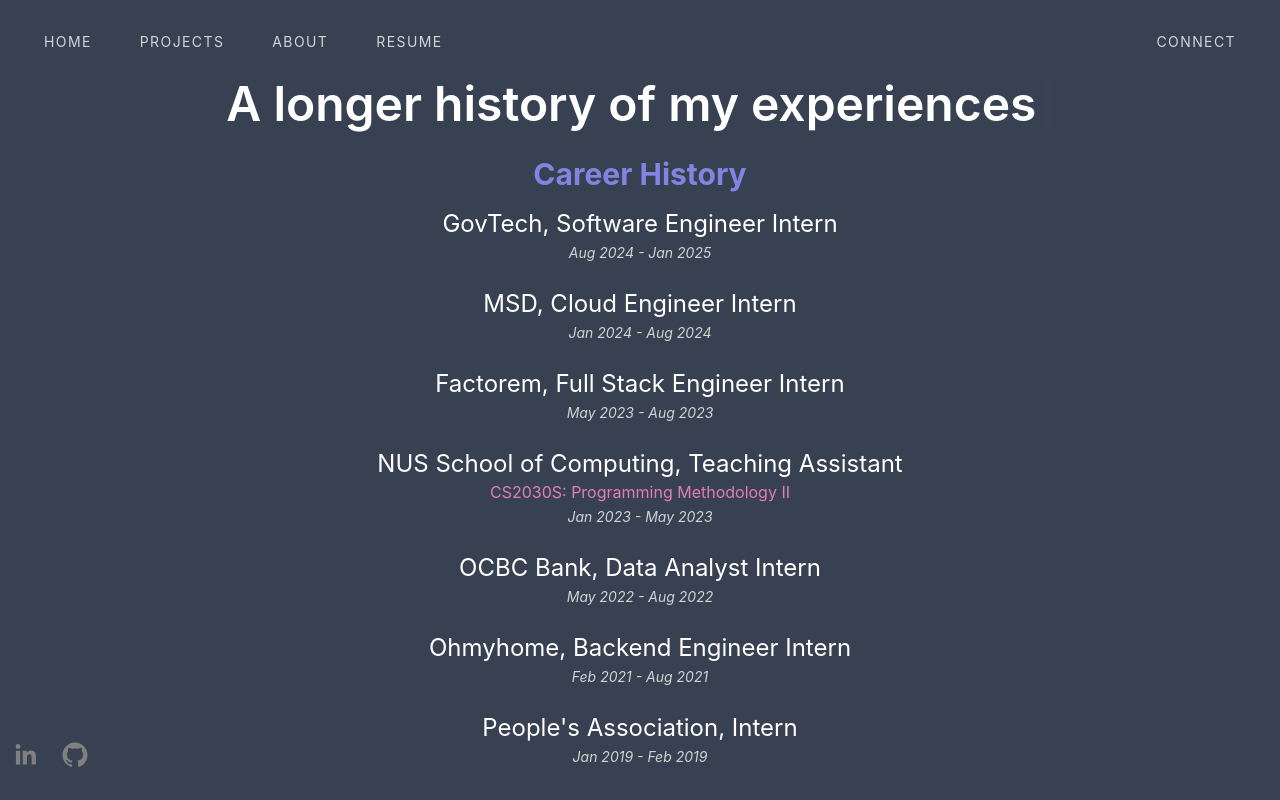
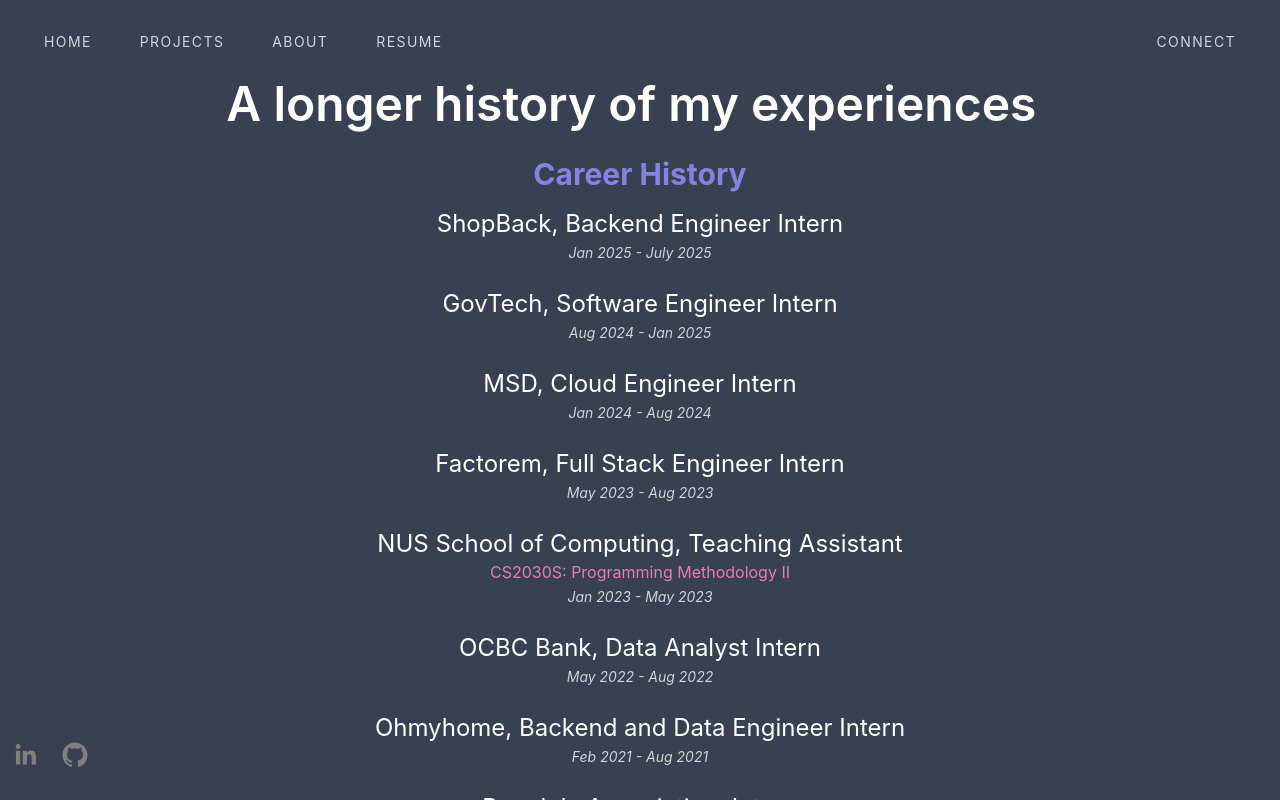
Before and after one commit to bryanhce/portfolio-website, a Next.js app: page /ResumePage in a window 1280 px wide. Built offline with nearby package versions, Linux system fonts and the light colour scheme.

Commit message:
update resume page

```diff
--- a/pages/ResumePage.tsx
+++ b/pages/ResumePage.tsx
@@ -4,7 +4,12 @@ import Section from "../components/Resume/Section";
 import Footer from "../components/Footer";
 import { Cursor, useTypewriter } from "react-simple-typewriter";
 
-const work = [
+const careerHistory = [
+  {
+    title: "ShopBack, Backend Engineer Intern",
+    titleLink: "https://www.shopback.sg/",
+    date: "Jan 2025 - July 2025",
+  },
   {
     title: "GovTech, Software Engineer Intern",
     titleLink: "https://www.tech.gov.sg/",
@@ -32,7 +37,7 @@ const work = [
     date: "May 2022 - Aug 2022",
   },
   {
-    title: "Ohmyhome, Backend Engineer Intern",
+    title: "Ohmyhome, Backend and Data Engineer Intern",
     titleLink: "https://ohmyhome.com/en-sg/",
     date: "Feb 2021 - Aug 2021",
   },
@@ -48,7 +53,7 @@ const education = [
     title: "National University of Singapore (NUS)",
     desc: "Bachelor of Computer Science, Honours",
     desc2: "Specialising in Artificial Intelligence (AI)",
-    date: "Aug 2021 - May 2025",
+    date: "Aug 2021 - Dec 2025",
   },
   {
     title: "University of North Carolina, Chapel Hill (UNC)",
@@ -125,7 +130,7 @@ const ResumePage = () => {
           <span>{text}</span>
           <Cursor cursorColor="#8185E1" />
         </h1>
-        <Section content={work} title={"Career History"} />
+        <Section content={careerHistory} title={"Career History"} />
         <Section content={education} title={"Education"} />
         <Section content={leadership} title={"Leadership Experiences"} />
         <Section content={volunteering} title={"Volunteering Experiences"} />
```
